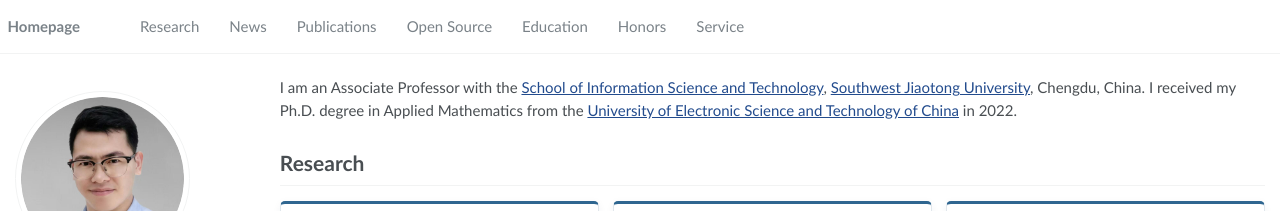
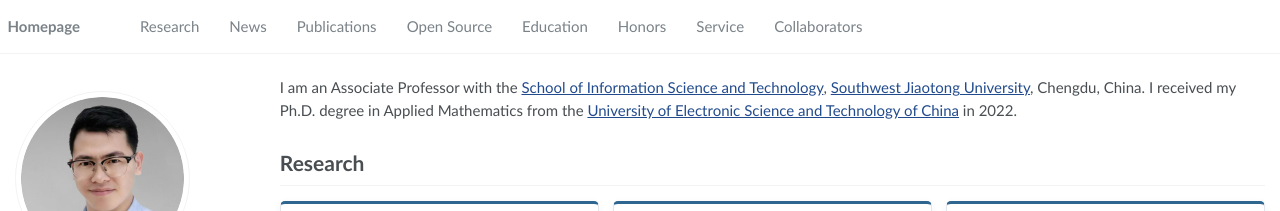
Before and after one commit to YuBangZheng/yubangzheng.github.io, a Jekyll site: the page built from pages/about.md, in a window 1280 px wide. Shown: the top 211 px of the page. Built offline with Jekyll 4.4.1, drawn with Linux system fonts in a browser that asks for light colours.

Commit message:
Update navigation.yml

```diff
--- a/_data/navigation.yml
+++ b/_data/navigation.yml
@@ -20,3 +20,6 @@ main:
 
   - title: "Service"
     url: "/#service"
+
+  - title: "Collaborators"
+    url: "/#Collaborators"
```
